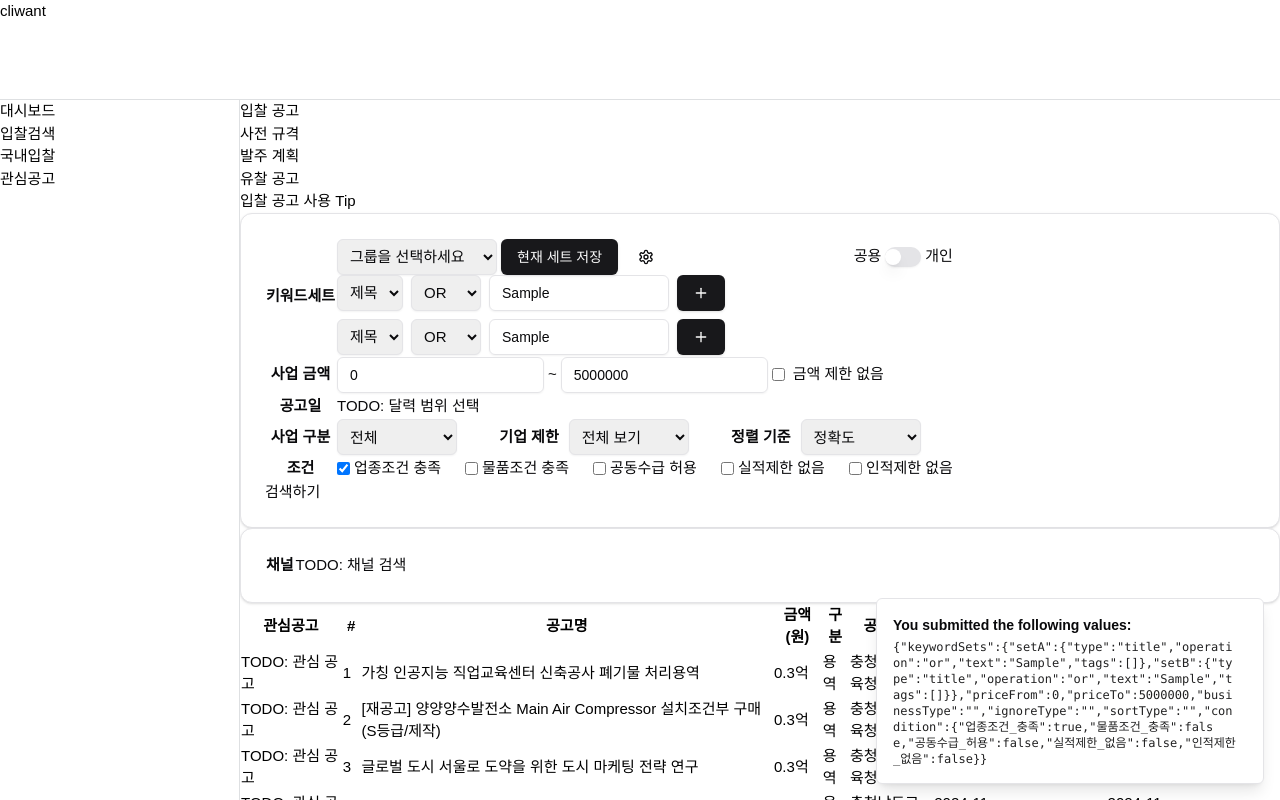
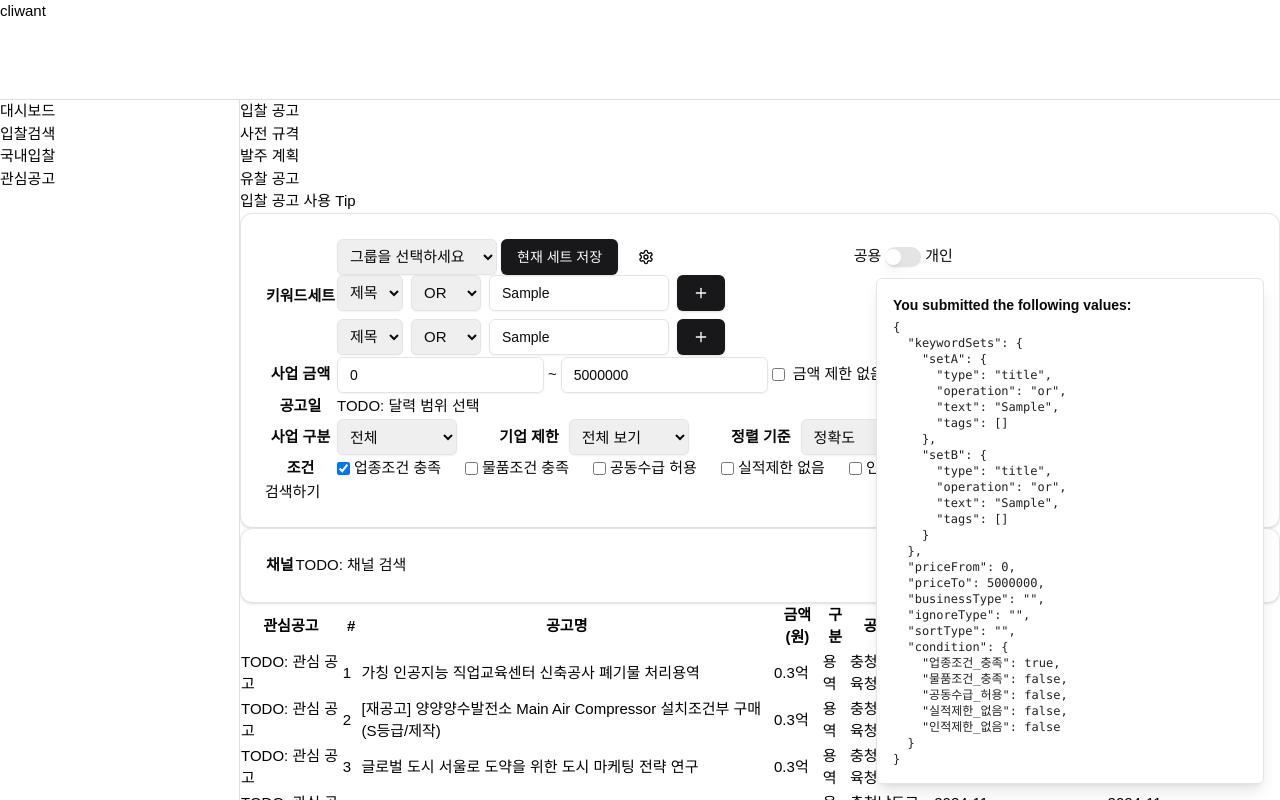
Before and after one commit to hckang80/nextjs-beginner-task, a Next.js app: page /dashboard/rfp in a window 1280 px wide. Both pictures are taken after typing "Sample", "Sample" into the empty fields and a click on the button "검색하기". Shown: the top 800 px of the page. Built offline with nearby package versions, Linux system fonts and the light colour scheme.

Commit message:
refactor: json 데이터를 줄바꿈하여 보여주기

```diff
--- a/app/assets/styles/global.scss
+++ b/app/assets/styles/global.scss
@@ -100,10 +100,6 @@ label {
   -webkit-tap-highlight-color: transparent;
 }
 
-code {
-  word-break: break-all;
-}
-
 table[class] {
   table-layout: fixed;
   border-collapse: collapse;
--- a/app/dashboard/rfp/detailed-search.tsx
+++ b/app/dashboard/rfp/detailed-search.tsx
@@ -99,7 +99,11 @@ export function SettingButton({
   const postKeywordSet = () => {
     toast({
       title: "검색 그룹이 설정되었습니다.",
-      description: <code>{JSON.stringify(keywordSet)}</code>,
+      description: (
+        <pre>
+          <code>{JSON.stringify(keywordSet, null, 2)}</code>
+        </pre>
+      ),
     });
   };
 
@@ -287,7 +291,11 @@ export function DetailedSearch() {
 
     toast({
       title: "You submitted the following values:",
-      description: <code>{JSON.stringify(formModel)}</code>,
+      description: (
+        <pre>
+          <code>{JSON.stringify(formModel, null, 2)}</code>
+        </pre>
+      ),
     });
   };
 
```
